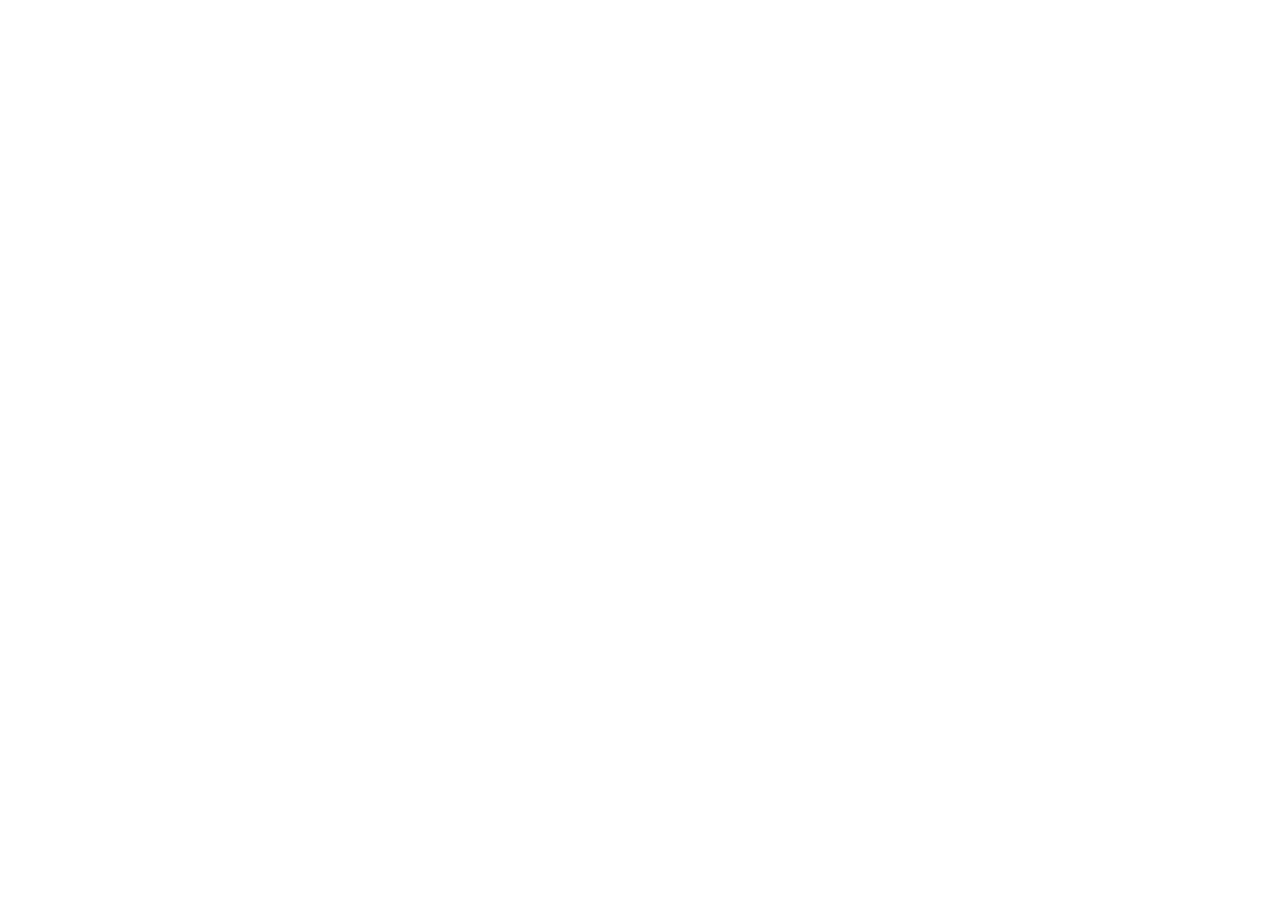
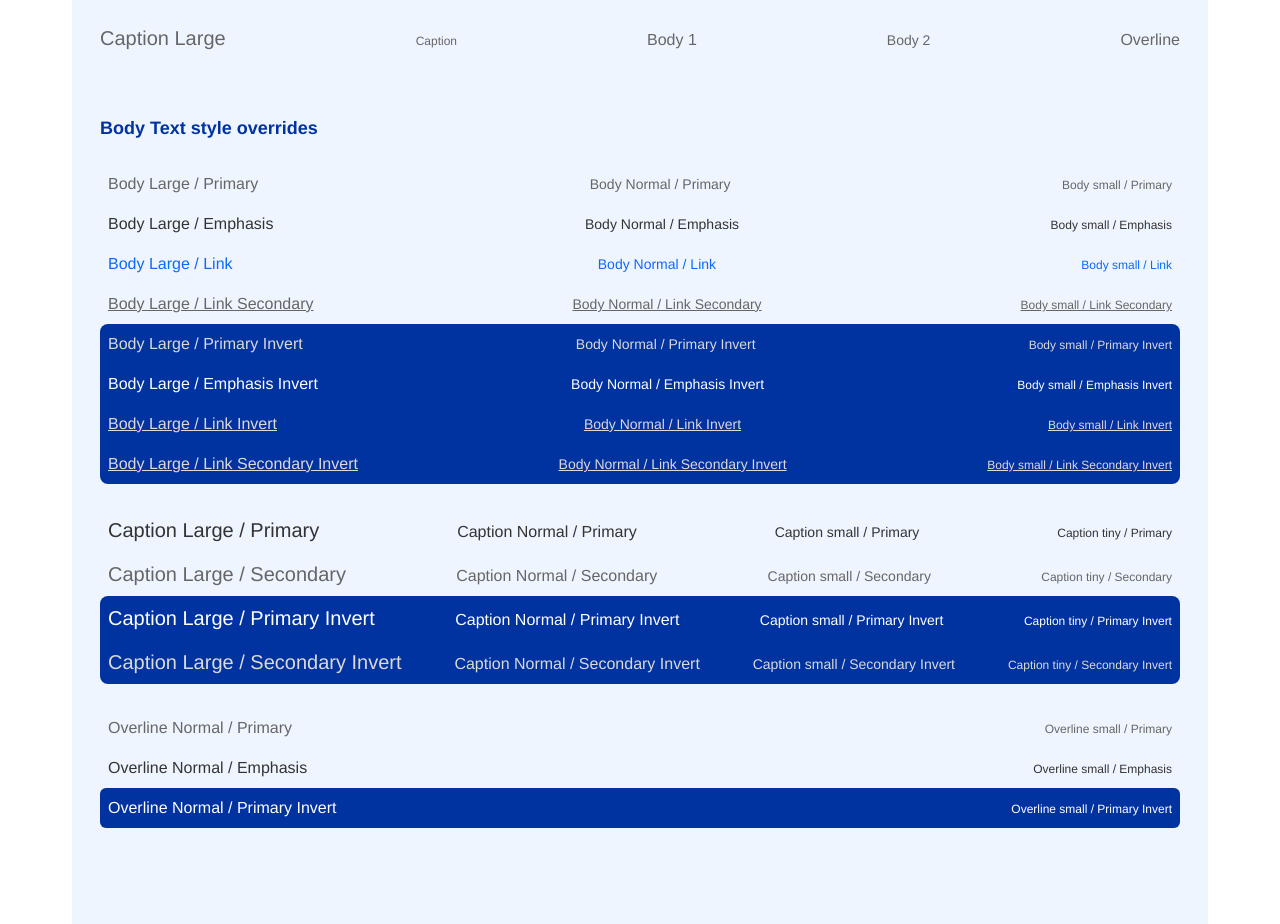
Before and after one commit to copa-airlines-digital-marketing/tailwind-presets, a Svelte app: page / in a window 1280 px wide. Shown: the part 424-1348 px from the top of the page. Before the commit the page ends 800 px from the top, so only its background shows below. Built offline with nearby package versions, Linux system fonts and the light colour scheme.

Commit message:
Typography complete

```diff
--- a/src/App.svelte
+++ b/src/App.svelte
@@ -1,17 +1,106 @@
 <script lang="ts">
-	export let name: string;
 </script>
 
 <main>
-	<div class="container bg-bg-light-blue">
-    <h1>Hello {name}!</h1>
+	<div class="container bg-bg-light-blue py-96">
+    <h3 class="text-primary-main mb-24">Regular Title Hierarchy styles (H1 - H4)</h3>
+    <div class="flex justify-between items-baseline">
+    <h1>Heading 1</h1>
     <h2>Heading 2</h2>
     <h3>Heading 3</h3>
     <h4>Heading 4</h4>
-    <div class="cm-display--big">Display Big</div>
-    <div class="cm-display--normal">Display Normal</div>
-    <div class="cm-display--small">Display Small</div>
-    <div class="cm-display--tiny">Display Tiny</div>
-    <p>Visit the <a href="https://svelte.dev/tutorial">Svelte tutorial</a> to learn how to build Svelte apps.</p>
+    </div>
+    <h3 class="text-primary-main mt-64 mb-24">Display Text styles</h3>
+    <div class="flex justify-between items-baseline">
+      <div class="cm-display--big">Display Big</div>
+      <div class="cm-display--normal">Display Normal</div>
+      <div class="cm-display--small">Display Small</div>
+      <div class="cm-display--tiny">Display Tiny</div>
+    </div>
+    <h3 class="text-primary-main mt-64 mb-24">Body Text variants</h3>
+    <div class="flex justify-between items-baseline">
+      <p class="text-20-32">Caption Large</p>
+      <p class="text-12-16">Caption</p>
+      <p>Body 1</p>
+      <p class="text-14-20">Body 2</p>
+      <p class="cm-overline">Overline</p>
+    </div>
+    <h3 class="text-primary-main mt-64 mb-24">Body Text style overrides</h3>
+    <div class="flex justify-between items-baseline p-8">
+      <p>Body Large / Primary</p>
+      <p class="text-14-20">Body Normal / Primary</p>
+      <p class="text-12-16">Body small / Primary</p>
+    </div>
+    <div class="flex justify-between items-baseline p-8">
+      <em>Body Large / Emphasis</em>
+      <em class="text-14-20">Body Normal / Emphasis</em>
+      <em class="text-12-16">Body small / Emphasis</em>
+    </div>
+    <div class="flex justify-between items-baseline p-8">
+      <a href="#">Body Large / Link</a>
+      <a href="#" class="text-14-20">Body Normal / Link</a>
+      <a href="#" class="text-12-16">Body small / Link</a>
+    </div>
+    <div class="flex justify-between items-baseline p-8">
+      <a href="#" class="text-grey-600 underline">Body Large / Link Secondary</a>
+      <a href="#" class="text-14-20 text-grey-600 underline">Body Normal / Link Secondary</a>
+      <a href="#" class="text-12-16 text-grey-600 underline">Body small / Link Secondary</a>
+    </div>
+    <div class="flex justify-between items-baseline bg-primary-main p-8 rounded-t-lg">
+      <p class="text-grey-200">Body Large / Primary Invert</p>
+      <p class="text-14-20 text-grey-200">Body Normal / Primary Invert</p>
+      <p class="text-12-16 text-grey-200">Body small / Primary Invert</p>
+    </div>
+    <div class="flex justify-between items-baseline bg-primary-main p-8">
+      <em class="text-grey-50">Body Large / Emphasis Invert</em>
+      <em class="text-14-20 text-grey-50">Body Normal / Emphasis Invert</em>
+      <em class="text-12-16 text-grey-50">Body small / Emphasis Invert</em>
+    </div>
+    <div class="flex justify-between items-baseline bg-primary-main p-8">
+      <a href="#" class="text-grey-200 underline">Body Large / Link Invert</a>
+      <a href="#" class="text-14-20 text-grey-200 underline">Body Normal / Link Invert</a>
+      <a href="#" class="text-12-16 text-grey-200 underline">Body small / Link Invert</a>
+    </div>
+    <div class="flex justify-between items-baseline bg-primary-main p-8 rounded-b-lg">
+      <a href="#" class="text-grey-200 underline">Body Large / Link Secondary Invert</a>
+      <a href="#" class="text-14-20 text-grey-200 underline">Body Normal / Link Secondary Invert</a>
+      <a href="#" class="text-12-16 text-grey-200 underline">Body small / Link Secondary Invert</a>
+    </div>
+    <div class="flex justify-between items-baseline mt-24 p-8">
+      <p class="text-20-32 text-grey-700">Caption Large / Primary</p>
+      <p class="text-grey-700">Caption Normal / Primary</p>
+      <p class="text-14-20 text-grey-700">Caption small / Primary</p>
+      <p class="text-12-16 text-grey-700">Caption tiny / Primary</p>
+    </div>
+    <div class="flex justify-between items-baseline p-8">
+      <p class="text-20-32 text-grey-600">Caption Large / Secondary</p>
+      <p class="text-grey-600">Caption Normal / Secondary</p>
+      <p class="text-14-20 text-grey-600">Caption small / Secondary</p>
+      <p class="text-12-16 text-grey-600">Caption tiny / Secondary</p>
+    </div>
+    <div class="flex justify-between items-baseline bg-primary-main p-8 rounded-t-lg">
+      <p class="text-20-32 text-grey-50">Caption Large / Primary Invert</p>
+      <p class="text-grey-50">Caption Normal / Primary Invert</p>
+      <p class="text-14-20 text-grey-50">Caption small / Primary Invert</p>
+      <p class="text-12-16 text-grey-50">Caption tiny / Primary Invert</p>
+    </div>
+    <div class="flex justify-between items-baseline bg-primary-main p-8 rounded-b-lg">
+      <p class="text-20-32 text-grey-200">Caption Large / Secondary Invert</p>
+      <p class="text-grey-200">Caption Normal / Secondary Invert</p>
+      <p class="text-14-20 text-grey-200">Caption small / Secondary Invert</p>
+      <p class="text-12-16 text-grey-200">Caption tiny / Secondary Invert</p>
+    </div>
+    <div class="flex justify-between items-baseline mt-24 p-8">
+      <p class="cm-overline">Overline Normal / Primary</p>
+      <p class="text-12-16">Overline small / Primary</p>
+    </div>
+    <div class="flex justify-between items-baseline p-8">
+      <em class="cm-overline">Overline Normal / Emphasis</em>
+      <em class="text-12-16">Overline small / Emphasis</em>
+    </div>
+    <div class="flex justify-between items-baseline bg-primary-main p-8 rounded-md">
+      <p class="cm-overline text-grey-50">Overline Normal / Primary Invert</p>
+      <p class="text-12-16 text-grey-50">Overline small / Primary Invert</p>
+    </div>
   </div>
 </main>
```
Also changed, not shown: public/tailwind.css.
